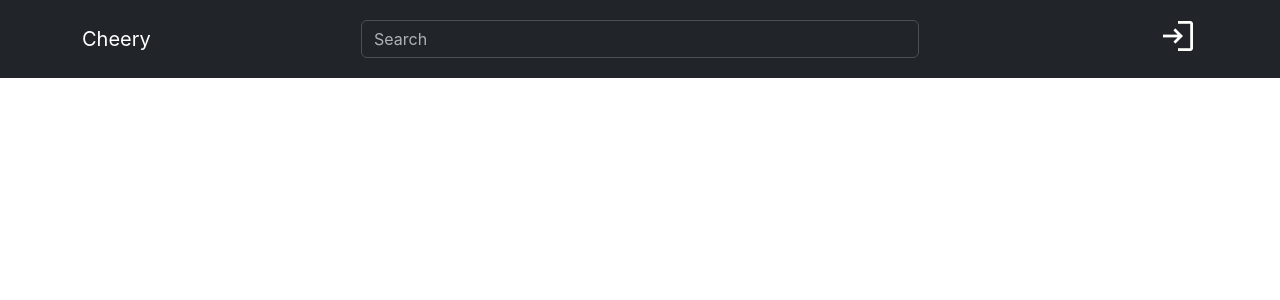
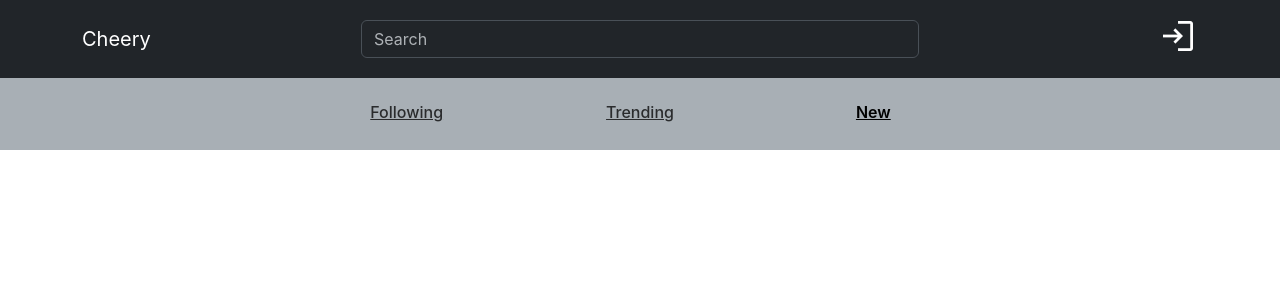
Before and after one commit to Zoten64/Cheery-frontend, a React (Create React App) app: page /new in a window 1280 px wide. Before the commit this address had no page. Shown: the top 300 px of the page. Built offline with nearby package versions, Linux system fonts and the light colour scheme.

Commit message:
Feat: start working on post pages and 404 page - Add component for the top links on post pages

```diff
--- a/src/App.js
+++ b/src/App.js
@@ -4,6 +4,7 @@ import NavBarBottom from './components/NavBarBottom';
 import { Route, Routes } from "react-router-dom";
 import Login from './pages/auth/Login';
 import SignUp from './pages/auth/SignUp';
+import Posts from './pages/posts/Posts';
 
 function App() {
   return (
@@ -14,12 +15,16 @@ function App() {
 
       <main>
       <Routes>
-        <Route path="/" element={<div>Home</div>}></Route>
-        <Route path="/login" element={<Login />}></Route>
-        <Route path="/signup" element={<SignUp/>}></Route>
-        <Route path="/search" element={<div>Search</div>}></Route>
-        <Route path="/notifications" element={<div>Notifications</div>}></Route>
-        <Route path="/user" element={<div>user</div>}></Route>
+        <Route exact path="/" element={<Posts />}></Route>
+        <Route exact path="/login" element={<Login />}></Route>
+        <Route exact path="/signup" element={<SignUp/>}></Route>
+        <Route exact path="/search" element={<div>Search</div>}></Route>
+        <Route exact path="/notifications" element={<div>Notifications</div>}></Route>
+        <Route exact path="/user" element={<div>user</div>}></Route>
+        <Route exact path="/trending" element={<Posts />} />
+        <Route exact path="/new" element={<Posts />} />
+        {/* 404 page*/}
+        <Route exact path="*" element={<div>404 not found</div>}></Route>
       </Routes>
       </main>
 
--- /dev/null
+++ b/src/components/PostFilterLinks.js
@@ -0,0 +1,45 @@
+import React from 'react'
+import Container from "react-bootstrap/Container";
+import Row from "react-bootstrap/Row";
+import Col from "react-bootstrap/Col";
+import styles from "../styles/PostFilterLinks.module.css";
+import { NavLink } from "react-router-dom";
+
+const PostFilterLinks = () => {
+  return (
+    <Container className={styles.Container}>
+      <Row className={styles.Row}>
+        <Col>
+          <NavLink
+            to="/"
+            className={({ isActive }) =>
+              isActive ? `${styles.TopLinksActive}` : `${styles.TopLinks}`
+            }>
+            <p>Following</p>
+          </NavLink>
+        </Col>
+        <Col>
+          <NavLink
+            to="/trending"
+            className={({ isActive }) =>
+              isActive ? `${styles.TopLinksActive}` : `${styles.TopLinks}`
+            }>
+            <p>Trending</p>
+          </NavLink>
+        </Col>
+        <Col>
+          <NavLink
+            to="/new"
+            className={({ isActive }) =>
+              isActive ? `${styles.TopLinksActive}` : `${styles.TopLinks}`
+            }
+          >
+            <p>New</p>
+          </NavLink>
+        </Col>
+      </Row>
+    </Container>
+  )
+}
+
+export default PostFilterLinks
--- /dev/null
+++ b/src/pages/posts/Posts.js
@@ -0,0 +1,10 @@
+import React from "react";
+import PostFilterLinks from "../../components/PostFilterLinks";
+
+const Posts = () => {
+  return (
+    <PostFilterLinks />
+  );
+};
+
+export default Posts;
--- /dev/null
+++ b/src/styles/PostFilterLinks.module.css
@@ -0,0 +1,36 @@
+.Container{
+    background-color: rgb(168, 175, 181);
+    position: fixed;
+    top: 0;
+    padding-top: 70px;
+    padding-bottom: 10px;
+    min-width: 100vw;
+}
+
+.Row{
+    max-width: 700px;
+    margin: auto ;
+}
+
+.TopLinks{
+    color: black;
+    font-weight: 500;
+    text-decoration: underline;
+    opacity: 0.75;
+    text-align: center;
+}
+
+.TopLinksActive{
+    text-align: center;
+    color: black;
+    font-weight: 600;
+    text-decoration: underline;
+    opacity: 1;
+}
+
+/* Larger devices (768px and up) */
+@media only screen and (min-width: 768px) {
+    .Container {
+        padding-top: 100px;
+    }
+  }
```
Also changed, not shown: src/components/Post.js (added, +11 -0 lines), 1 other file (tests, documents, lock files or other folders).
